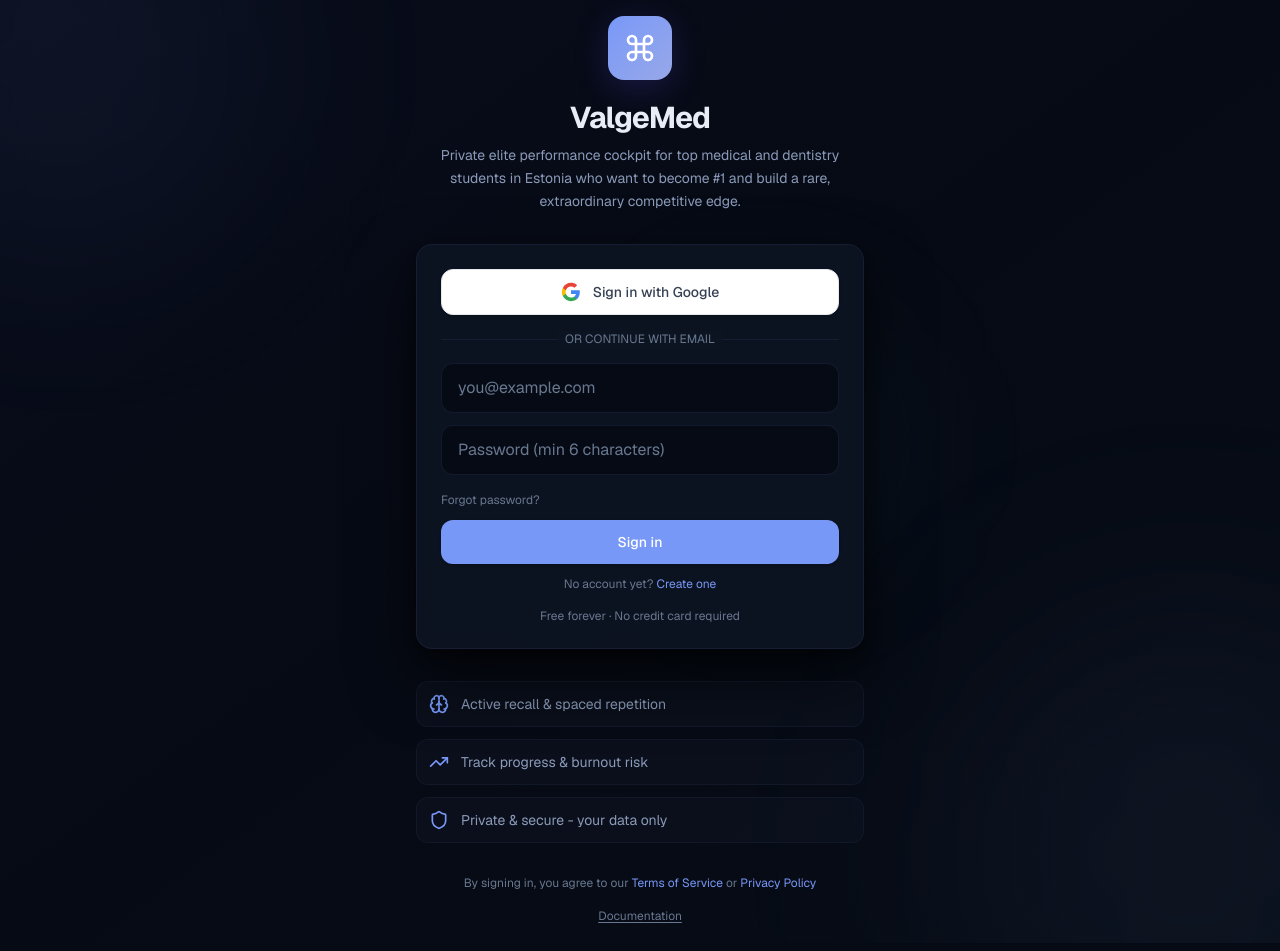
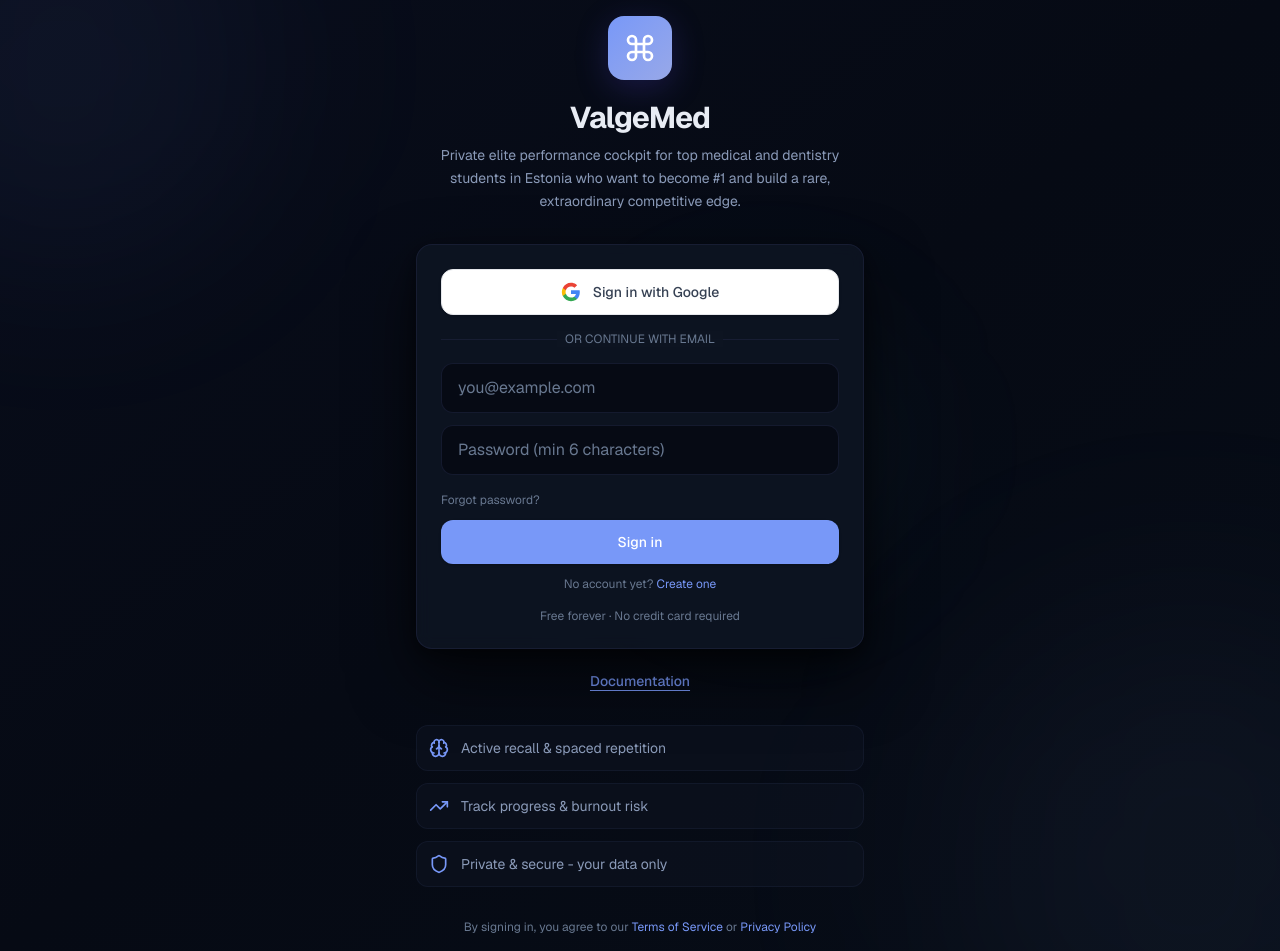
Before and after one commit to delysion/ValgeMed, a Next.js app: page /login in a window 1280 px wide. Built offline with nearby package versions, Linux system fonts and the light colour scheme; no server answers.

Commit message:
Login: move documentation link above features, more visible

```diff
--- a/app/login/page.tsx
+++ b/app/login/page.tsx
@@ -42,6 +42,17 @@ export default async function LoginPage() {
           </div>
         </div>
 
+        <p className="mt-5 text-center">
+          <a
+            href="https://gamma.app/docs/Your-Private-Performance-Command-Centre-jzo7ad5xrfm6hsv"
+            target="_blank"
+            rel="noopener noreferrer"
+            className="inline-flex items-center gap-1.5 text-sm font-medium text-primary hover:text-primary-ring transition-colors underline underline-offset-4"
+          >
+            Documentation
+          </a>
+        </p>
+
         <div className="mt-8 grid gap-3">
           {features.map((feature, i) => (
             <div
@@ -62,16 +73,6 @@ export default async function LoginPage() {
           {t("common.or")}{" "}
           <a href="/privacy-policy" className="text-primary hover:underline">{t("login.privacyPolicy")}</a>
         </p>
-        <p className="mt-3 text-center">
-          <a
-            href="https://gamma.app/docs/Your-Private-Performance-Command-Centre-jzo7ad5xrfm6hsv"
-            target="_blank"
-            rel="noopener noreferrer"
-            className="text-xs text-text-muted hover:text-primary transition-colors underline underline-offset-2"
-          >
-            Documentation
-          </a>
-        </p>
       </div>
     </div>
   );
```
